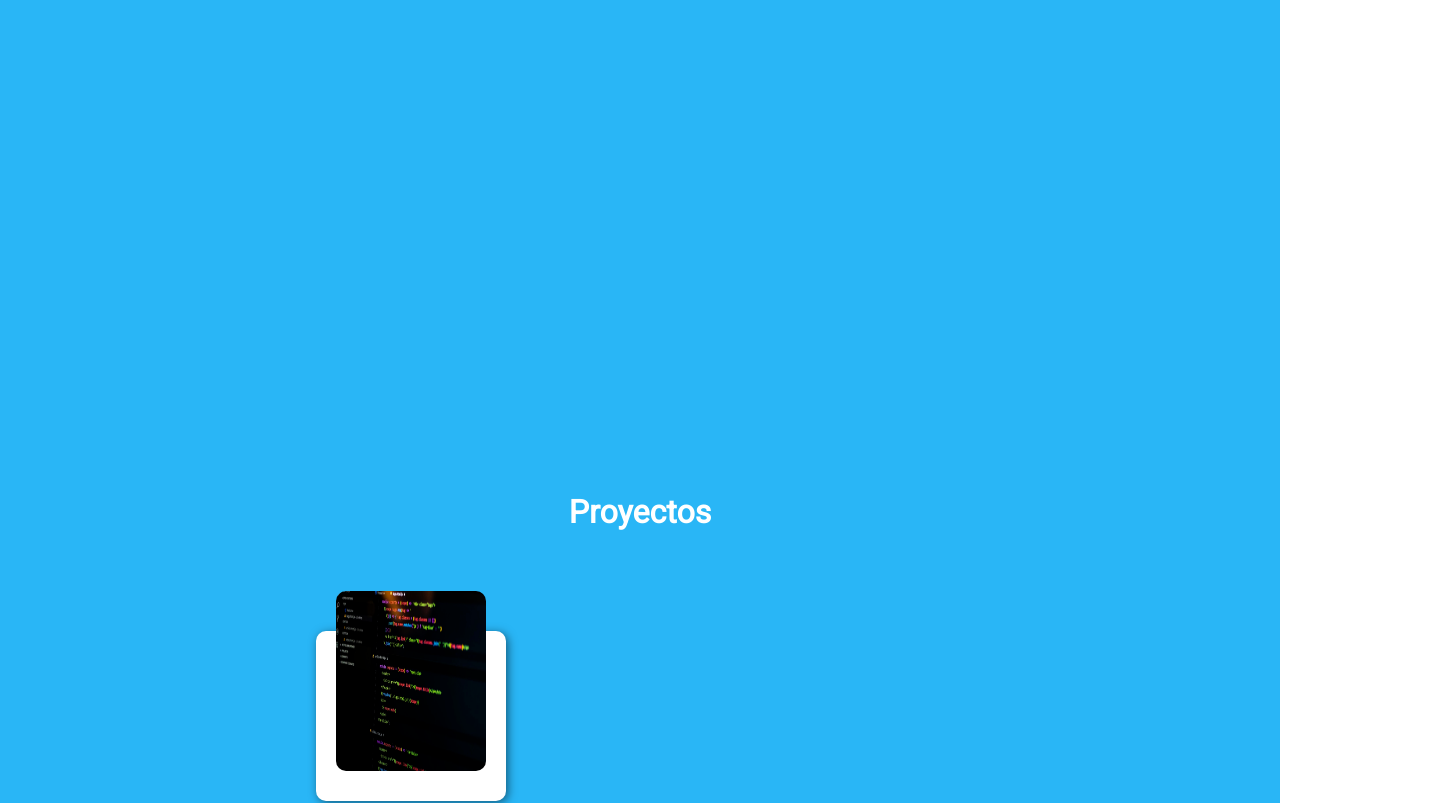
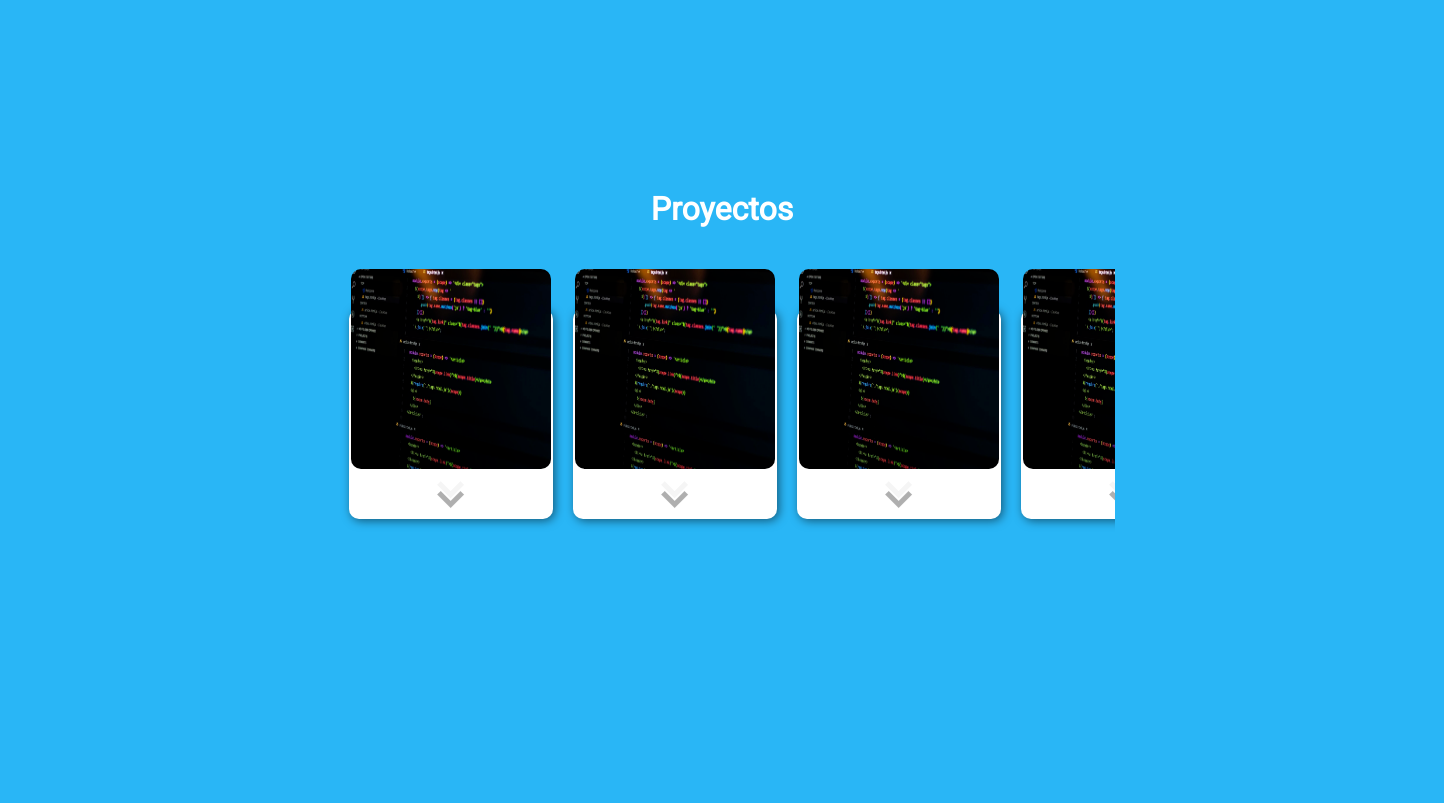
Before and after one commit to Andres-021/portfolio, a React (Create React App) app: page / in a window 1280 px wide. Shown: the part 1620-2423 px from the top of the page, 1444 px wide, since content can reach past the window. Built offline with nearby package versions, Linux system fonts and the light colour scheme.

Commit message:
Añadiendo github action al repositorio y cambios en el diseño de las cartas de proyectos.

```diff
--- a/src/App.js
+++ b/src/App.js
@@ -13,7 +13,32 @@ const App = () => {
       title: "Porftolio",
       linkImg: Code,
       linkRepo: "https://andres-021.github.io/portfolio/"
-    }
+    },
+    {
+      title: "M. biseccion",
+      linkImg: Code,
+      linkRepo: "https://andres-021.github.io/analisis_numerico_app/"
+    },
+    {
+      title: "Porftolio",
+      linkImg: Code,
+      linkRepo: "https://andres-021.github.io/portfolio/"
+    },
+    {
+      title: "M. biseccion",
+      linkImg: Code,
+      linkRepo: "https://andres-021.github.io/analisis_numerico_app/"
+    },
+    {
+      title: "Porftolio",
+      linkImg: Code,
+      linkRepo: "https://andres-021.github.io/portfolio/"
+    },
+    {
+      title: "M. biseccion",
+      linkImg: Code,
+      linkRepo: "https://andres-021.github.io/analisis_numerico_app/"
+    },
   ];
 
   return(
@@ -24,7 +49,7 @@ const App = () => {
         <path fill="#29B6F6" d="M47,-63.7C62.8,-53.1,78.8,-42,86.1,-26.3C93.5,-10.7,92.1,9.4,83.5,24.4C74.9,22.4,59,49.4,43.9,59.8C28.7,70.3,14.4,81.2,0.2,80.9C-13.9,80.6,-27.8,69,-41.3,58C-54.9,47.1,-68.1,36.7,-75.4,22.5C-82.7,8.3,-84.1,-9.7,-78.1,-24.5C-72.1,-39.3,-58.7,-50.8,-44.4,-61.9C-30.2,-73,-15.1,-83.6,0.2,-83.9C15.6,-84.2,31.2,-74.3,47,-63.7Z" transform="translate(80 92)"/>
 
         <text x="0.5" y="50"><img src="http://pm1.narvii.com/7119/b0abdf491cffde4bdf95850956c1b15a5591a4b5r1-712-707v2_uhq.jpg"/></text>
-        <text x="0.5" y="50" fill='white' font-size="20px">Andres Quintero</text>
+        <text x="0.5" y="50" fill='white' fontSize="20px">Andres Quintero</text>
 
       </svg>
 
@@ -51,6 +76,8 @@ const App = () => {
       <Section
         title="Proyectos"
         subtitle={
+          <div className='div-wrapp'>
+            {
               Cards.map((ele, i) =>
                 (<Card
                   key={i}
@@ -59,6 +86,8 @@ const App = () => {
                   linkRepo={ele.linkRepo}
                 />)
               )
+            }
+          </div>
         }
         dark={true}
         id="section2"
--- a/src/components/card.js
+++ b/src/components/card.js
@@ -4,7 +4,7 @@ import '../css/card.css';
 export default function Card ({linkImg, linkRepo, title}) {
 
   return(
-    <div class="container">
+    <div className="container">
       <div className="card">
         <div className="imgBx">
             <a href={linkRepo}><img src={linkImg}/></a>
@@ -12,6 +12,10 @@ export default function Card ({linkImg, linkRepo, title}) {
         <div className="content">
             <h2>{title}</h2>
         </div>
+        <div className='arrow'>
+          <span></span>
+          <span></span>
+        </div>
       </div>
     </div>
   );
--- a/src/components/section.js
+++ b/src/components/section.js
@@ -6,7 +6,7 @@ export default function Section({ title, subtitle, dark, id }) {
     <div className={"section" + (dark ? " section-dark" : "")}>
       <div className="section-content" id={id}>
         <h1>{title}</h1>
-        <p>{subtitle}</p>
+        <div>{subtitle}</div>
       </div>
     </div>
   );
--- a/src/css/app.css
+++ b/src/css/app.css
@@ -8,6 +8,7 @@
   text-align: center;
 
   height: 100vh;
+
 }
 
 .app-tittle-1{
--- a/src/css/card.css
+++ b/src/css/card.css
@@ -1,11 +1,11 @@
 /* // Inicio carta */
 .container .card{
     position: relative;
-    max-width: 150px;
-    height: 130px;
+    max-width: 250px;
+    height: 210px;
     background: #fff;
-    margin: 100px 60px;
-    padding: 20px 20px;
+    margin: 50px 10px;
+    padding: 20px 2px;
     display: flex;
     flex-direction: column;
 
@@ -14,8 +14,69 @@
     transition: 0.4s ease-in-out;
   }
 
+/* Flecha de mostrar mas */
+.container .card .arrow{
+  position: absolute;
+  width: 100%;
+  height: 20%;
+  transform: translate(0, -50%);
+    top: 95%;
+    left: 50%;
+    transform: translate(-50%, -50%);
+    /* transform: rotate(90deg); */
+    cursor: pointer;
+
+    z-index: 2;
+    justify-content: center;
+}
+
+.container .card .arrow span{
+  /* Centrado item */
+  position: relative;
+  top: 0;
+  left: 50%;
+
+  margin: -25px 0 0 -25px;
+    display: block;
+    width: 1.5vw;
+    height: 1.5vw;
+    border-bottom: 5px solid rgb(85, 85, 85);
+    border-right: 5px solid rgb(85, 85, 85);
+    transform: rotate(45deg);
+    margin: -10px;
+    animation: animate 2s infinite;
+}
+
+.container .card .arrow span:nth-child(2){
+    animation-delay: -0.2s;
+}
+
+
+@keyframes animate{
+    0%{
+      opacity: 0;
+      transform: rotate(45deg) translate(-2px, -2px);
+    }
+    50%{
+      opacity: 1;
+    }
+    100%{
+      opacity: 0;
+      transform: rotate(45deg) translate(2px, 2px);
+    }
+}
+
+
+
+.container .card:hover .arrow{
+  visibility: hidden;
+  transition: 0.4s  ease-in-out;
+}
+
+  /* Fin fecha de mostrar mas */
+
 .container .card:hover{
-    height: 170px;
+    height: 230px;
     cursor: pointer;
     transition-delay: 0.4s;
 }
@@ -23,8 +84,8 @@
   /* Inicio imagen */
 .container .card .imgBx{
     position: relative;
-    width: 150px;
-    height: 180px;
+    width: 200px;
+    height: 200px;
     top: -60px;
     left: 0;
     right: 0;
@@ -43,7 +104,7 @@
 
 .container .card .imgBx img{
     max-width: 100%;
-    height: 180px;
+    height: 200px;
     border-radius: 10px;
 }
   /* Fin imagen */
@@ -51,7 +112,7 @@
   /* Inicio contenido */
 .container .card .content{
     position: relative;
-    margin-top: -70px;
+    margin-top: -60px;
     text-align: left;
     color: #111;
     visibility: hidden;
@@ -70,7 +131,7 @@
 .container .card:hover .content {
     visibility: visible;
     opacity: 1;
-    margin-top: -55px;
+    margin-top: -58px;
     transition-delay: 0.4s ;
   /* Evitar desbordamiento de texto */
     white-space: initial;
--- a/src/css/global.css
+++ b/src/css/global.css
@@ -4,6 +4,29 @@
 
 * {
   font-family: Roboto;
+  box-sizing: border-box;
+}
+
+
+
+
+.div-wrapp{
+  display: flex;
+  flex-direction: row;
+
+  /* background-color: aqua; */
+  padding: 0px;
+
+  width: auto;
+  max-height: 300px;
+  padding: 10px;
+
+  overflow-y: hidden;
+  overflow-x: auto;
+
+  scroll-behavior: smooth;
+
+  white-space: nowrap;
 }
 
 
@@ -11,3 +34,30 @@
 ::-webkit-scrollbar {
   display: none;
 }
+
+/* Estilos para motores Webkit y blink (Chrome, Safari, Opera... )*/
+/*
+::-webkit-scrollbar {
+  -webkit-appearance: none;
+}
+
+::-webkit-scrollbar:vertical {
+  width:10px;
+}
+
+::-webkit-scrollbar-button:increment,::-webkit-scrollbar-button {
+  display: none;
+}
+
+::-webkit-scrollbar:horizontal {
+  height: 10px;
+}
+
+::-webkit-scrollbar-thumb {
+  background-color: #797979;
+  border-radius: 10px;
+}
+
+::-webkit-scrollbar-track {
+  border-radius: 10px;
+} */
--- a/src/css/section.css
+++ b/src/css/section.css
@@ -1,6 +1,7 @@
 .section {
   padding-top: 10%;
-  padding-bottom: 15%;
+  padding-bottom: 10%;
+  width: 100%;
   min-height: 100vh;
 
   z-index: 2;
```
Lines whose indentation alone changed are shown as unchanged.
